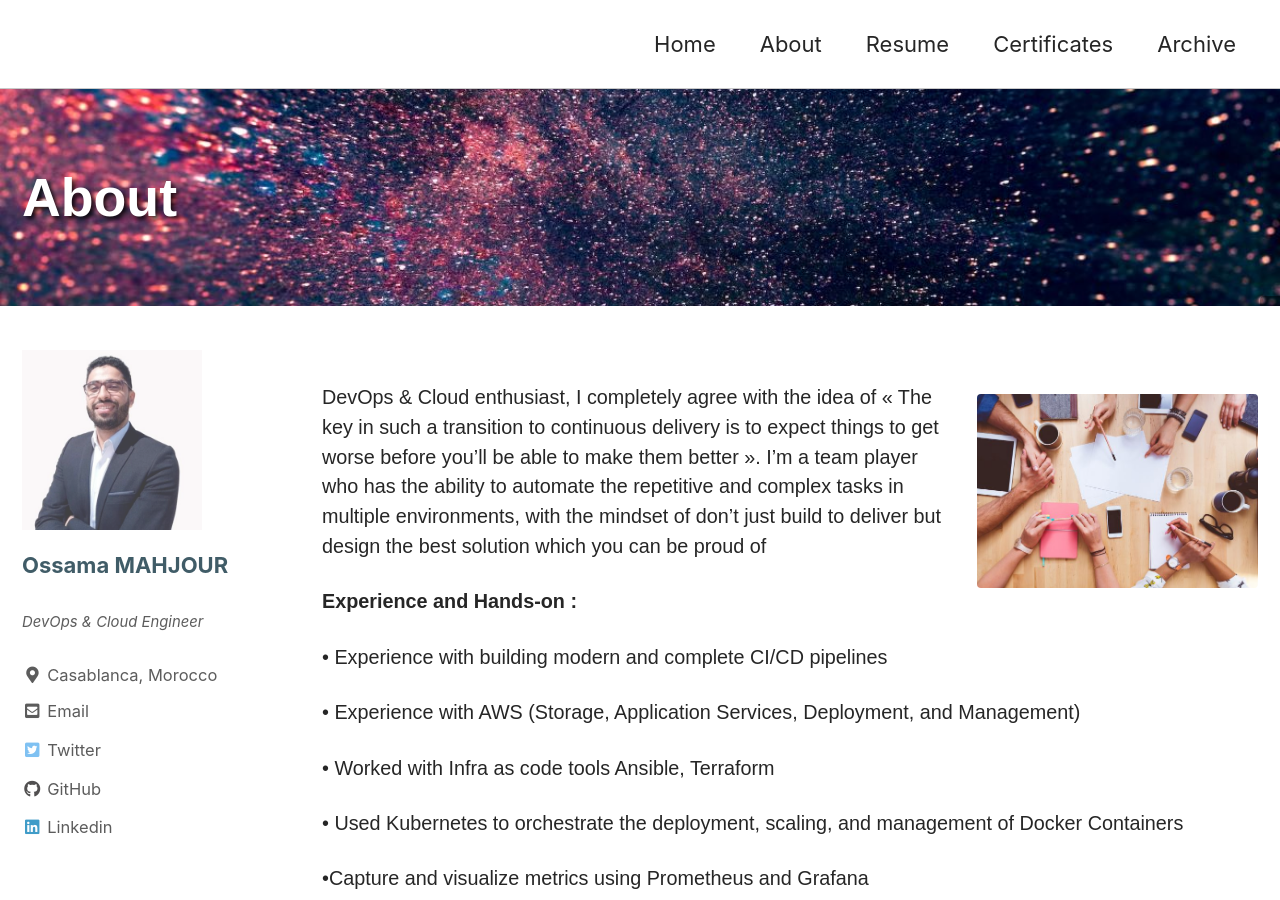
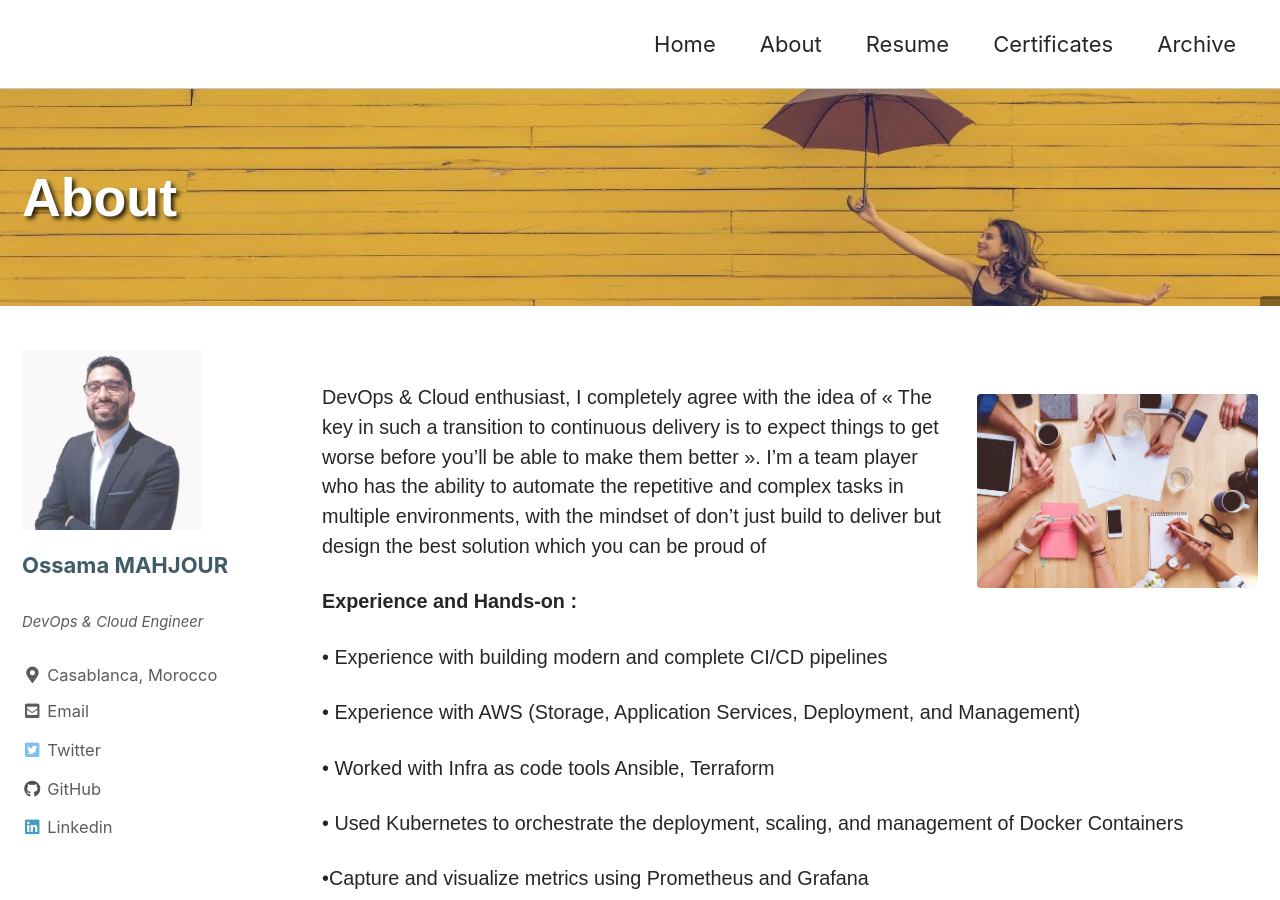
Before and after one commit to ossamamahjour/ossamamahjour.github.io, a Jekyll site: the page built from _pages/about.md, in a window 1280 px wide and 900 px high. Built offline with Jekyll 4.4.1, drawn with Linux system fonts in a browser that asks for light colours; cached includes are drawn as plain includes; nearby versions of some CDN libraries.

Commit message:
conf website

```diff
--- a/_pages/about.md
+++ b/_pages/about.md
@@ -4,7 +4,7 @@ permalink: /about/
 title: About
 author_profile: true
 header:
-    overlay_image: /assets/images/billy-huynh-unsplash.jpg
+    overlay_image: /assets/images/edu-lauton-unsplash.jpg
     caption: ""
 classes: wide
 date: February 21, 2022
```
Also changed, not shown: assets/images/edu-lauton-unsplash.jpg (added).
